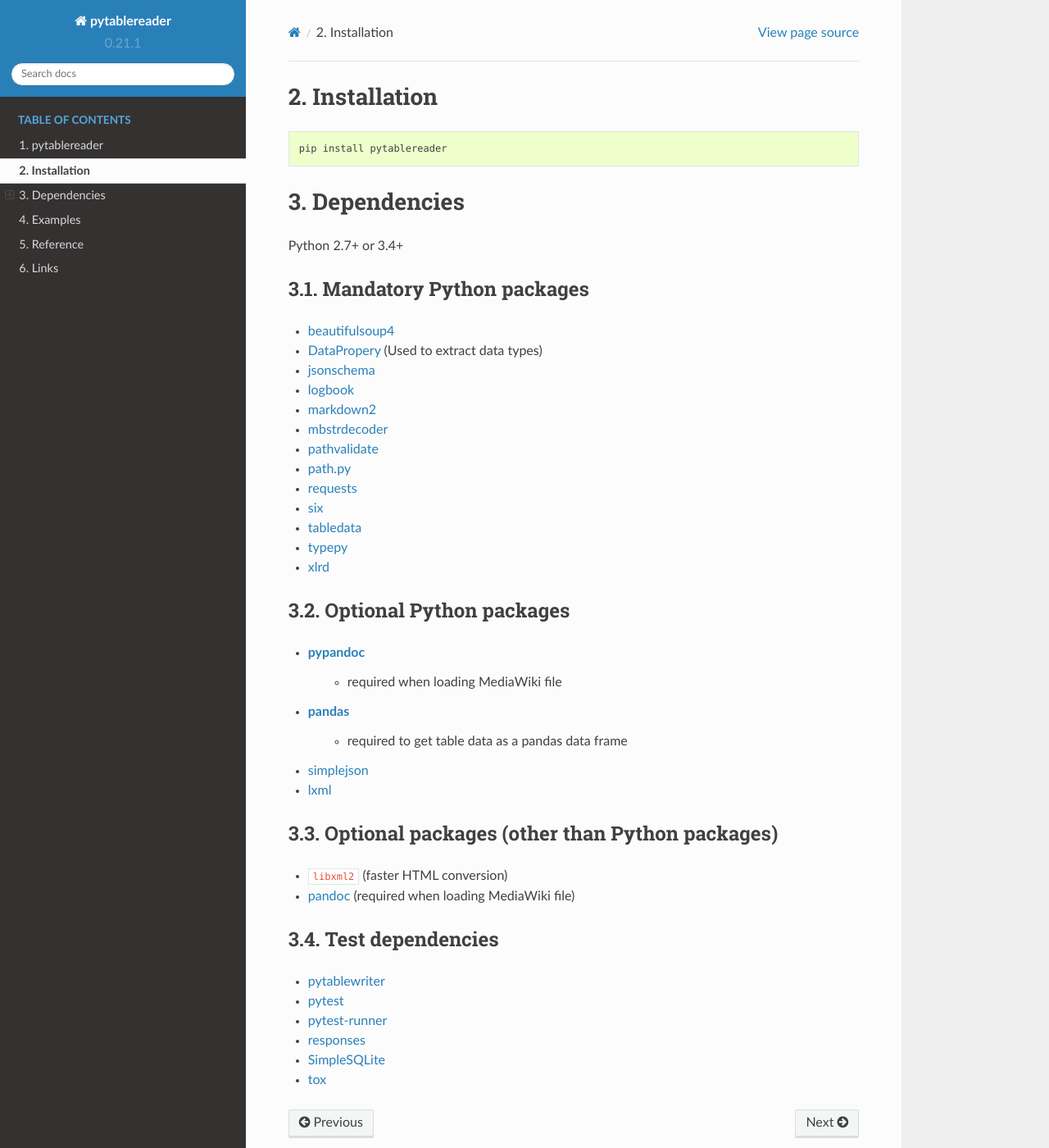
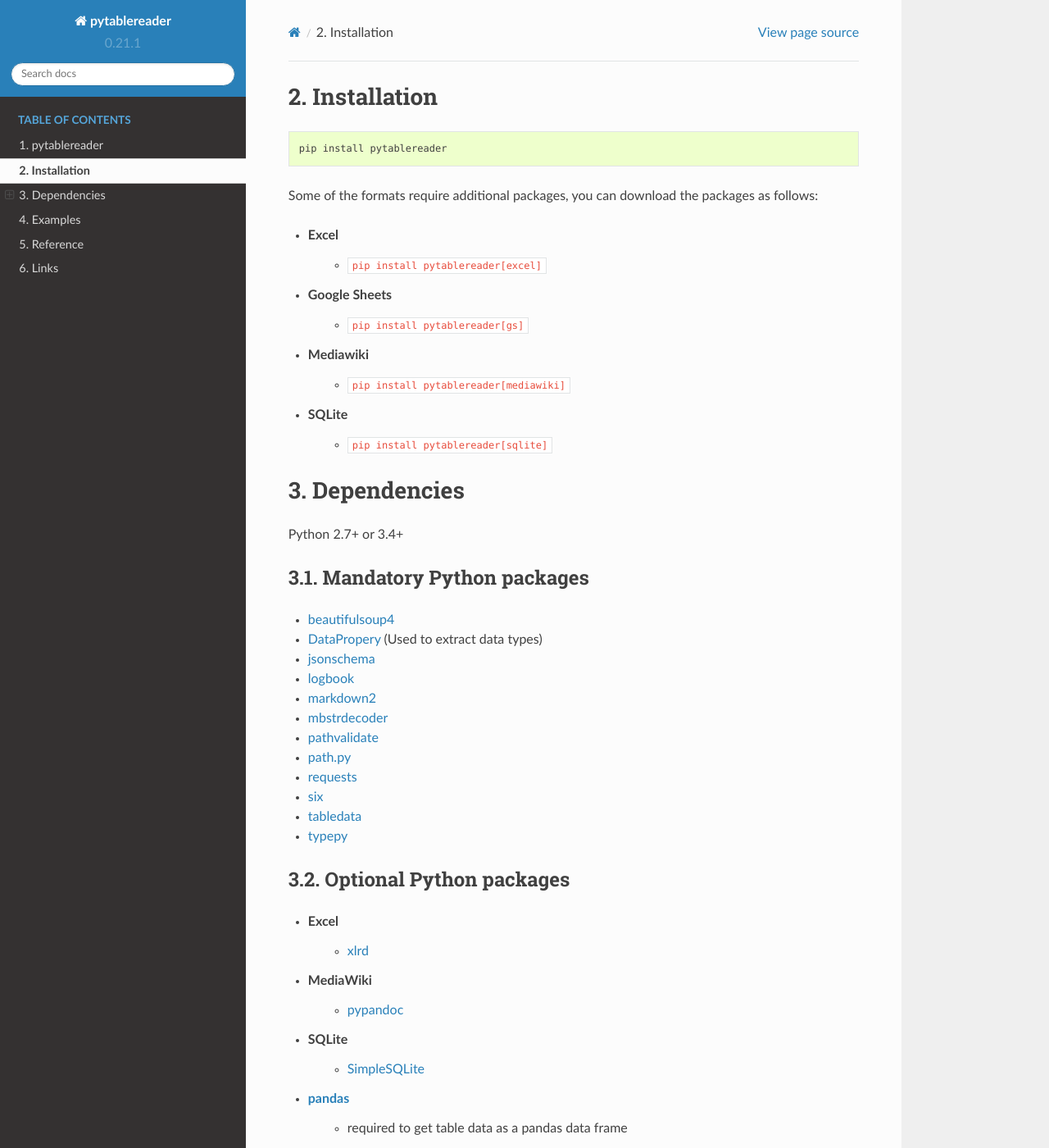
Before and after one commit to thombashi/pytablereader, a Sphinx documentation site: the page built from docs/pages/installation.rst, in a window 1280 px wide and 1400 px high. Shown: the whole window at 82% size. Built offline with Sphinx 7.4.7 and the Read the Docs theme 2.0.0, drawn with Linux system fonts in a browser that asks for light colours; pages that are not in the unit, such as notebooks, are missing from menus.

Commit message:
Update docs

```diff
--- a/docs/pages/installation.rst
+++ b/docs/pages/installation.rst
@@ -1,9 +1,19 @@
 Installation
 ============
-
 ::
 
     pip install pytablereader
+
+Some of the formats require additional packages, you can download the packages as follows:
+
+- Excel
+    - ``pip install pytablereader[excel]``
+- Google Sheets
+    - ``pip install pytablereader[gs]``
+- Mediawiki
+    - ``pip install pytablereader[mediawiki]``
+- SQLite
+    - ``pip install pytablereader[sqlite]``
 
 
 Dependencies
@@ -24,12 +34,15 @@
 - `six <https://pypi.org/project/six/>`__
 - `tabledata <https://github.com/thombashi/tabledata>`__
 - `typepy <https://github.com/thombashi/typepy>`__
-- `xlrd <https://github.com/python-excel/xlrd>`__
 
 Optional Python packages
 ------------------------------------------------
-- `pypandoc <https://github.com/bebraw/pypandoc>`__
-    - required when loading MediaWiki file
+- Excel
+    - `xlrd <https://github.com/python-excel/xlrd>`__
+- MediaWiki
+    - `pypandoc <https://github.com/bebraw/pypandoc>`__
+- SQLite
+    - `SimpleSQLite <https://github.com/thombashi/SimpleSQLite>`__
 - `pandas <https://pandas.pydata.org/>`__
     - required to get table data as a pandas data frame
 - `simplejson <https://github.com/simplejson/simplejson>`__
--- a/docs/pages/introduction/feature.txt
+++ b/docs/pages/introduction/feature.txt
@@ -1,18 +1,16 @@
 Features
 --------
 - Extract structured tabular data from various data format:
-    - CSV
+    - CSV / Tab separated values (TSV) / Space separated values (SSV)
     - Microsoft Excel :superscript:`TM` file
     - `Google Sheets <https://www.google.com/intl/en_us/sheets/about/>`_
     - HTML
     - JSON
     - `Labeled Tab-separated Values (LTSV) <http://ltsv.org/>`__
-    - `Line-delimited JSON(LDJSON) <https://en.wikipedia.org/wiki/JSON_streaming#Line-delimited_JSON>`__/NDJSON/JSON Lines
+    - `Line-delimited JSON(LDJSON) <https://en.wikipedia.org/wiki/JSON_streaming#Line-delimited_JSON>`__ / NDJSON / JSON Lines
     - Markdown
     - MediaWiki
-    - Space separated values (SSV)
     - SQLite database file
-    - Tab separated values (TSV)
 - Supported data sources are:
     - Files on a local file system
     - Accessible URLs
```
